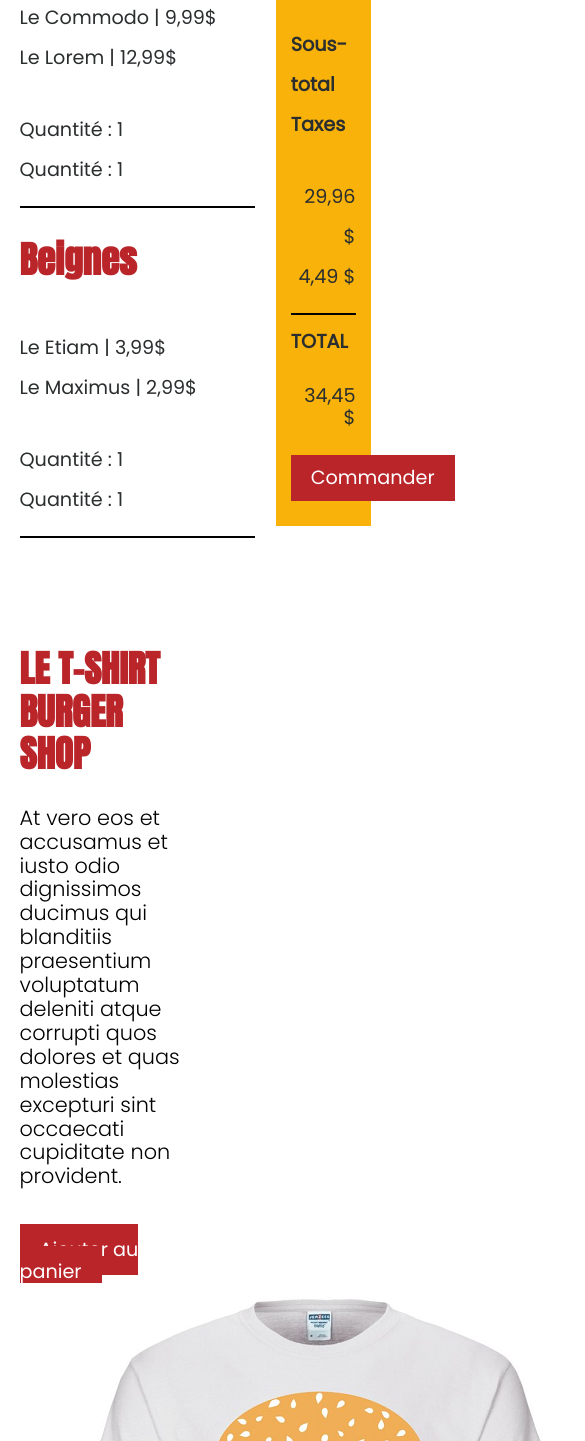
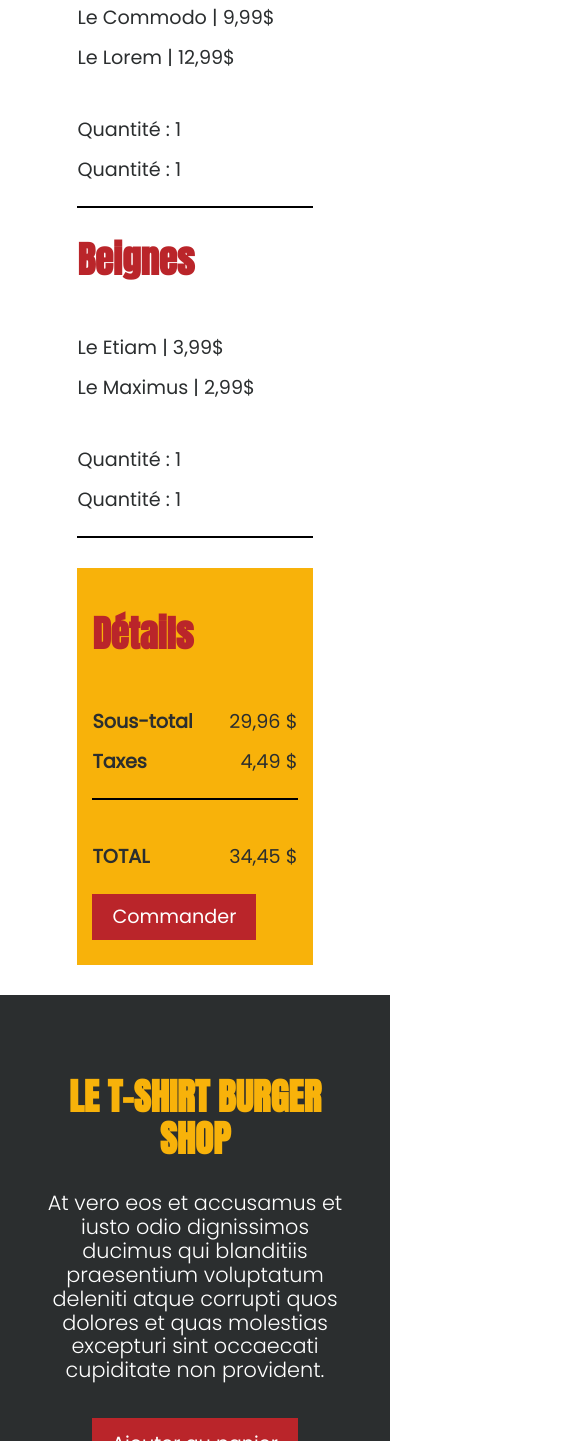
Before and after one commit to valhoule/tp3-burger-shop, a plain HTML site: page page-commande.html in a window 390 px wide. Shown: the part 559-2000 px from the top of the page, 585 px wide, since content can reach past the window. Drawn offline with Linux system fonts and the light colour scheme.

Commit message:
Page commande - intégration media queries

```diff
--- a/css/styles.css
+++ b/css/styles.css
@@ -45,6 +45,7 @@ ul{
 	font-size: 1.2em;
 	font-family: 'Poppins', sans-serif;
 	border: none;
+	text-align: center;
 }
 
 .btn:hover{
@@ -207,7 +208,7 @@ footer{
 
 .flex-container-t-shirt{
 	display: flex;
-	flex-wrap: wrap;
+	flex-wrap: no-wrap;
 	justify-content: space-between;
 	align-items: center;
 }
@@ -219,10 +220,16 @@ footer{
 
 .flex-t-shirt p{
 	padding-bottom: 30px;
+	color: white;
+}
+
+.flex-t-shirt h2{
+	color: #f8b20a;
 }
 
 #t-shirt{
 	padding-top: 50px;
+	background-color:#2b2e2f;
 }
 
 #t-shirt p{
@@ -364,7 +371,7 @@ fieldset legend{
 
 @media screen and (max-width: 1200px) {
 	.grid-container-mos{
-		grid-template-columns: 1fr 1fr;
+		grid-template-columns: 1fr 1fr 1fr;
 	}
 
 	#mos1{
@@ -388,11 +395,76 @@ fieldset legend{
 		min-width: 75%;
 	}
 
+	.flex-container-t-shirt{
+		display: flex;
+		flex-direction: column;
+		justify-content: center;
+		align-items: center;
+	}
+
+	.flex-t-shirt{
+		text-align: center;
+		width: 90%;
+	}
+
+	.flex-container-t-shirt img{
+		padding-top: 30px;
+		width: 70%;
+	}
 }
 
 
 @media screen and (max-width: 960px)
 {
+	.grid-container-mos{
+		grid-template-columns: 1fr 1fr;
+	}
+
+	#mos1{
+		grid-row: 1 / 2;
+		grid-column: 1 / 2;
+	}
+
+	#mos6{
+		grid-column: 2 / 3;
+		grid-row: 2 / 3;
+	}
+
+	.flex-btw{
+		display: flex;
+		flex-direction: column;
+		justify-content: space-between;
+		align-items: center;
+	}
+
+	.width30{
+		width: 67%;
+	}
+
+	.width70{
+		width: 67%;
+	}
+
+	.flex-container-com{
+		margin-bottom: 30px;
+	}
+
+
+	.flex-t-shirt{
+		text-align: center;
+		width: 90%;
+	}
+
+	.flex-container-t-shirt img{
+		padding-top: 30px;
+	}
+
+
+}
+
+@media screen and (max-width: 570px)
+{
+
 	.grid-container-mos{
 		grid-template-columns: 1fr;
 	}
@@ -406,14 +478,4 @@ fieldset legend{
 		grid-column: 1 / 2;
 		grid-row: 2 / 3;
 	}
-
-	.width50{
-		min-width: 75%;
-	}
-
 }
-
-@media screen and (min-width: 450px) and (max-width: 570px)
-{
-
-}
--- a/page-commande.html
+++ b/page-commande.html
@@ -28,9 +28,10 @@
 		</div>
 	</header>
 
-	<main class="container">
+	<main>
+		<section id="ma-commande" class="container">
 		<h1>MA COMMANDE</h1>
-		<section id="ma-commande" class="flex-btw">
+		<div class="flex-btw">
 			<div class="width70">
 				<h2>Burgers</h2>
 				<div class="flex-container-com">
@@ -79,19 +80,23 @@
 				<a class="btn" href="#">Commander</a>
 			</div>
 			</div>
+		</div>
 		</section>
 
 		<section id="t-shirt">
+			<section class="container">
 				<div class="flex-container-t-shirt">
 					<div class="flex-t-shirt">
 						<h2>LE T-SHIRT BURGER SHOP</h2>
 						<p>At vero eos et accusamus et iusto odio dignissimos ducimus qui blanditiis praesentium voluptatum deleniti atque corrupti quos dolores et quas molestias excepturi sint occaecati cupiditate non provident.</p>
+
 						<a class="btn" href="">Ajouter au panier</a>
 					</div>
-					<div>
-						<img src="img/t-shirt.png" alt="">
+
+						<img src="img/t-shirt-removebg-preview.png" alt="">
+
 				</div>
-				</div>
+			</section>
 		</section>
 
 	</main>
```
Also changed, not shown: img/t-shirt-removebg-preview.png (added). Lines whose indentation alone changed are shown as unchanged.
